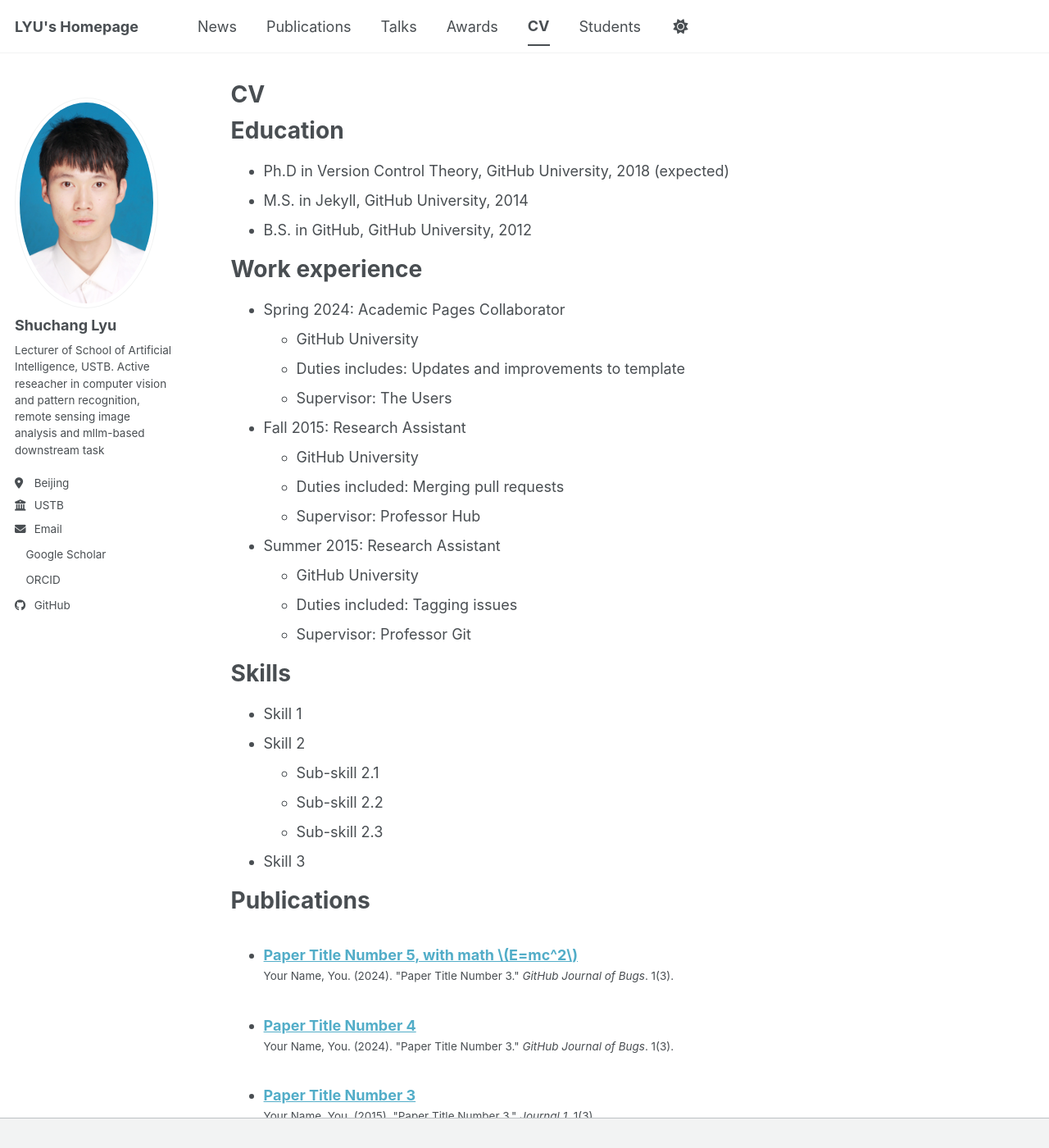
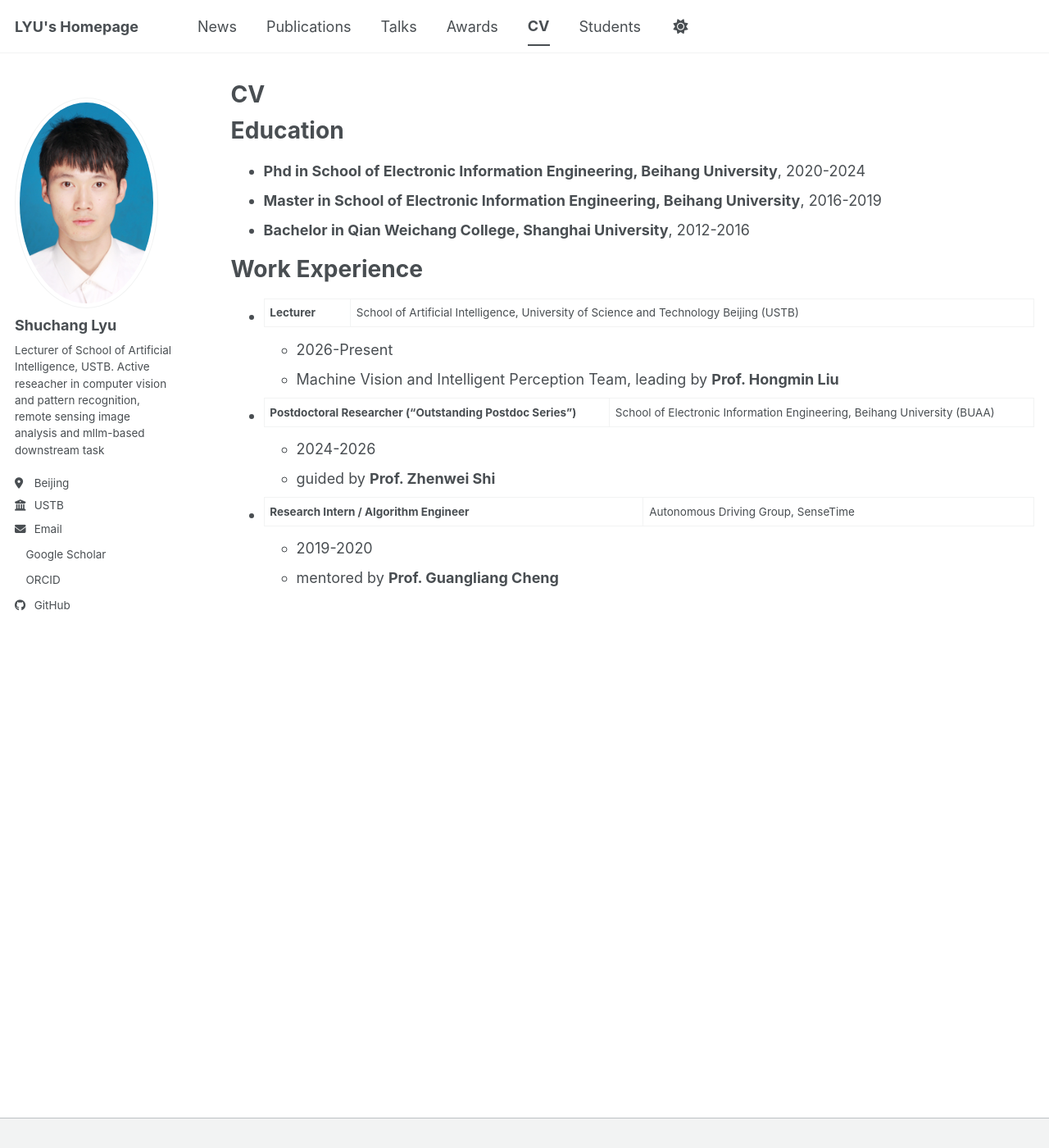
Before and after one commit to CV-ShuchangLyu/CV-ShuchangLyu.github.io, a Jekyll site: the page built from _pages/cv.md, in a window 1280 px wide and 1400 px high. Shown: the whole window at 82% size. Built offline with Jekyll 4.4.1, drawn with Linux system fonts in a browser that asks for light colours; a style sheet for code colours, icons or effects is not loaded; some of the changed text lies outside the part shown.

Commit message:
Update cv.md

```diff
--- a/_pages/cv.md
+++ b/_pages/cv.md
@@ -3,62 +3,26 @@ layout: archive
 title: "CV"
 permalink: /cv/
 author_profile: true
-redirect_from:
-  - /resume
 ---
 
 {% include base_path %}
 
 Education
 ======
-* Ph.D in Version Control Theory, GitHub University, 2018 (expected)
-* M.S. in Jekyll, GitHub University, 2014
-* B.S. in GitHub, GitHub University, 2012
+* **Phd in School of Electronic Information Engineering, Beihang University**, 2020-2024
+* **Master in School of Electronic Information Engineering, Beihang University**, 2016-2019
+* **Bachelor  in Qian Weichang College, Shanghai University**, 2012-2016
 
-Work experience
+Work Experience
 ======
-* Spring 2024: Academic Pages Collaborator
-  * GitHub University
-  * Duties includes: Updates and improvements to template
-  * Supervisor: The Users
+* **Lecturer** | School of Artificial Intelligence, University of Science and Technology Beijing (USTB)
+  * 2026-Present
+  * Machine Vision and Intelligent Perception Team, leading by **Prof. Hongmin Liu**
 
-* Fall 2015: Research Assistant
-  * GitHub University
-  * Duties included: Merging pull requests
-  * Supervisor: Professor Hub
+* **Postdoctoral Researcher ("Outstanding Postdoc Series")** | School of Electronic Information Engineering, Beihang University (BUAA)
+  * 2024-2026
+  * guided by **Prof. Zhenwei Shi**
 
-* Summer 2015: Research Assistant
-  * GitHub University
-  * Duties included: Tagging issues
-  * Supervisor: Professor Git
-
-Skills
-======
-* Skill 1
-* Skill 2
-  * Sub-skill 2.1
-  * Sub-skill 2.2
-  * Sub-skill 2.3
-* Skill 3
-
-Publications
-======
-  <ul>{% for post in site.publications reversed %}
-    {% include archive-single-cv.html %}
-  {% endfor %}</ul>
-
-Talks
-======
-  <ul>{% for post in site.talks reversed %}
-    {% include archive-single-talk-cv.html  %}
-  {% endfor %}</ul>
-
-Teaching
-======
-  <ul>{% for post in site.teaching reversed %}
-    {% include archive-single-cv.html %}
-  {% endfor %}</ul>
-
-Service and leadership
-======
-* Currently signed in to 43 different slack teams
+* **Research Intern / Algorithm Engineer** | Autonomous Driving Group, SenseTime
+  * 2019-2020
+  * mentored by **Prof. Guangliang Cheng**
```
